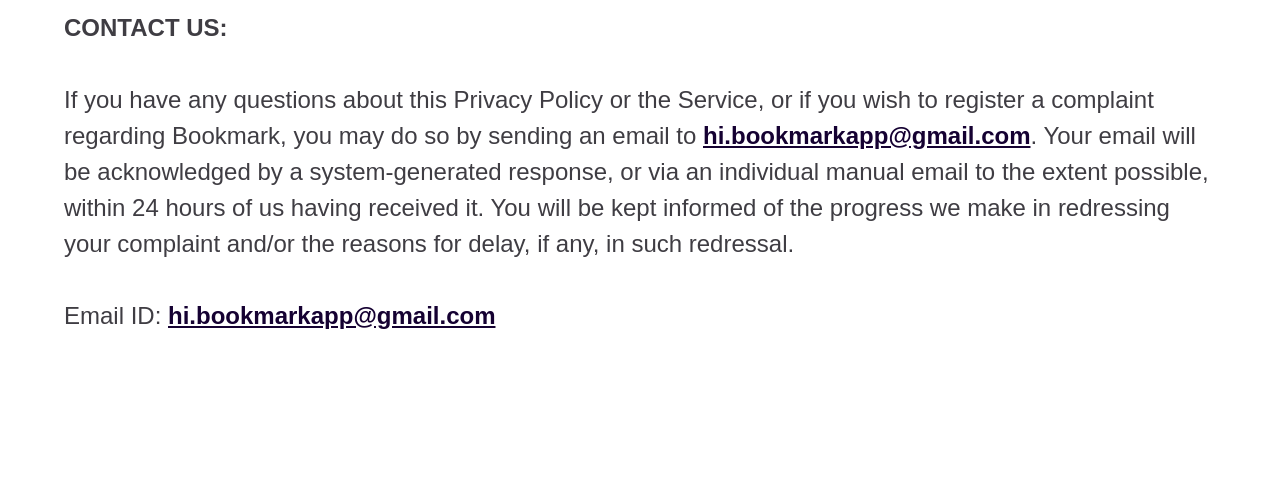
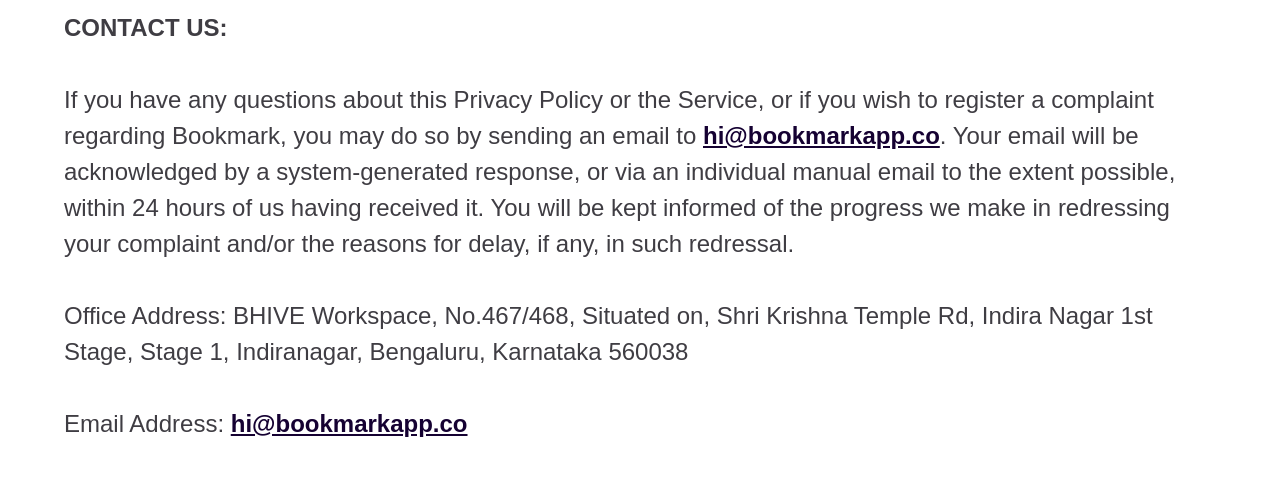
Before and after one commit to bookmarkapp/bookmarkapp.github.io, a plain HTML site: page privacy-policy.html in a window 1280 px wide. Shown: the part 6780-7284 px from the top of the page. Drawn offline with nearby package versions, Linux system fonts and the light colour scheme; a script that the page names is missing.

Commit message:
Add files via upload

```diff
--- a/privacy-policy.html
+++ b/privacy-policy.html
@@ -10,8 +10,7 @@
     <meta content="Bookmark - Privacy Policy" property="twitter:title" />
     <meta content="width=device-width, initial-scale=1" name="viewport" />
     <meta content="Webflow" name="generator" />
-    <link href="./style.css"
-        rel="stylesheet" type="text/css" />
+    <link href="./style.css" rel="stylesheet" type="text/css" />
     <link href="https://fonts.googleapis.com" rel="preconnect" />
     <link href="https://fonts.gstatic.com" rel="preconnect" crossorigin="anonymous" />
     <script src="https://ajax.googleapis.com/ajax/libs/webfont/1.6.26/webfont.js" type="text/javascript"></script>
@@ -50,7 +49,8 @@
                             class="navbar14_link w-nav-link">Contact</a>
                         <div id="w-node-_9fdbc6a5-430f-8afc-c27f-2ac5f7adf141-54cb1bca" class="navbar14_button-wrapper">
                             <a href="https://bookmarkapp.page.link/nYJz" target="_blank"
-                                class="button-2 is-secondary is-small w-button">Download App</a></div>
+                                class="button-2 is-secondary is-small w-button">Download App</a>
+                        </div>
                     </div>
                 </nav>
                 <div class="navbar14_menu-button w-nav-button">
@@ -77,7 +77,8 @@
                                     </div>
                                     <p class="text-size-medium-2">This website bookmarkapp.co (“Website”) and the mobile
                                         application Bookmark (“Application”) (together referred to as the “Service”) are
-                                        owned and operated by Bookmark (“We,” “Us,” “Company,” or “Our,” which
+                                        owned and operated by YourQuote Solutions Private Limited (“We,” “Us,”
+                                        “Company,” or “Our,” which
                                         expression shall mean and include affiliates, successors, and
                                         assigns).<br /><br />For the purposes of this privacy policy (“Policy”),
                                         wherever the context so requires, “You,” “Your,” and “User” and variants thereof
@@ -215,14 +216,16 @@
                                         request.<br /><br /><strong>CONTACT US:<br /><br /></strong>If you have any
                                         questions about this Privacy Policy or the Service, or if you wish to register a
                                         complaint regarding Bookmark, you may do so by sending an email to <a
-                                            href="mailto:hi.bookmark@gmail.com"
-                                            target="_new"><strong>hi.bookmarkapp@gmail.com</strong></a>. Your email will
+                                            href="mailto:hi@bookmarkapp.co"
+                                            target="_new"><strong>hi@bookmarkapp.co</strong></a>. Your email will
                                         be acknowledged by a system-generated response, or via an individual manual
                                         email to the extent possible, within 24 hours of us having received it. You will
                                         be kept informed of the progress we make in redressing your complaint and/or the
-                                        reasons for delay, if any, in such redressal.<br /><br />Email ID: <a
-                                            href="mailto:appbookmarkco@gmail.com"
-                                            target="_new"><strong>hi.bookmarkapp@gmail.com</strong></a></p>
+                                        reasons for delay, if any, in such redressal.<br /><br />Office Address: BHIVE
+                                        Workspace, No.467/468, Situated on, Shri Krishna Temple Rd, Indira Nagar 1st
+                                        Stage, Stage 1, Indiranagar, Bengaluru, Karnataka 560038<br /><br />Email
+                                        Address: <a href="mailto:hi@bookmarkapp.co"
+                                            target="_new"><strong>hi@bookmarkapp.co</strong></a></p>
                                 </div>
                             </div>
                         </div>
@@ -241,8 +244,8 @@
                                         src="https://uploads-ssl.webflow.com/64dbe5f6bcb06643adcf96c4/64dd3a400ce8195598105108_Bookmark%20b%26w.svg"
                                         loading="lazy" alt="" class="image" /></a>
                                 <div class="w-layout-grid footer4_link-list"><a href="/terms-of-use.html"
-                                        class="footer4_link-2">Terms of Use</a><a href="/privacy-policy.html" aria-current="page"
-                                        class="footer4_link-2 w--current">Privacy Policy</a></div>
+                                        class="footer4_link-2">Terms of Use</a><a href="/privacy-policy.html"
+                                        aria-current="page" class="footer4_link-2 w--current">Privacy Policy</a></div>
                                 <div id="w-node-_9fdbc6a5-430f-8afc-c27f-2ac5f7adf275-54cb1bca"
                                     class="w-layout-grid footer4_social-list"><a
                                         href="https://www.instagram.com/bookmarkappco/" target="_blank"
@@ -274,8 +277,7 @@
     <script src="https://d3e54v103j8qbb.cloudfront.net/js/jquery-3.5.1.min.dc5e7f18c8.js?site=64dbe5f6bcb06643adcf96c4"
         type="text/javascript" integrity="sha256-9/aliU8dGd2tb6OSsuzixeV4y/faTqgFtohetphbbj0="
         crossorigin="anonymous"></script>
-    <script src="./script.js"
-        type="text/javascript"></script>
+    <script src="./script.js" type="text/javascript"></script>
 </body>
 
 </html>
```
Also changed, not shown: terms-of-use.html (+5 -5 lines).
